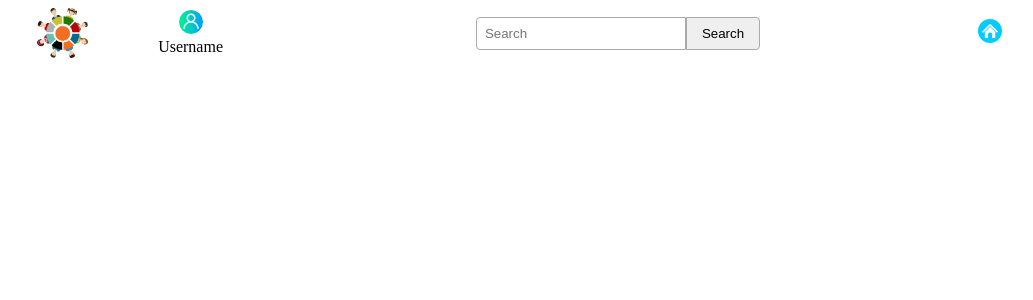
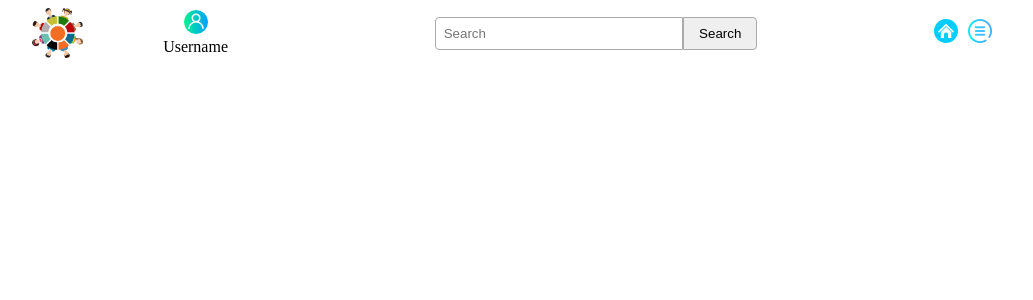
Before and after one commit to erdem-muhammed/Final-Project, a Vue app in the folder frontend/: page /#/user in a window 1280 px wide. Shown: the top 300 px of the page, without its empty margins (138-1171 px from the left). Built offline with nearby package versions, Linux system fonts and the light colour scheme.

Commit message:
add margin-right

```diff
--- a/frontend/src/components/header.vue
+++ b/frontend/src/components/header.vue
@@ -15,6 +15,7 @@
                 </div>
                 <div class="navbar">
                     <img src="../assets/home.png" alt="">
+                    <img src="../assets/menu.png" alt="">
                 </div>
             </div>
         </div>
@@ -54,7 +55,7 @@ export default {
     cursor: pointer;
 }
 .searchBox input{
-    width: 15vw;
+    width: 18vw;
     border: 1px solid #aaa;
     padding: 8px 8px;
     border-top-left-radius: 4px;
@@ -67,9 +68,18 @@ export default {
     border-top-right-radius: 4px;
     border-bottom-right-radius: 4px;
     padding: 8px 15px;
+    background-color: ;
+}
+.searchBox button:hover{
+    background-color: ;
 }
 .logoImg
 {
     width: 4vw;
+    margin-right: 20px;
+}
+.menu .navbar img{
+    margin-right: 10px;
+    cursor: pointer;
 }
 </style>
```
